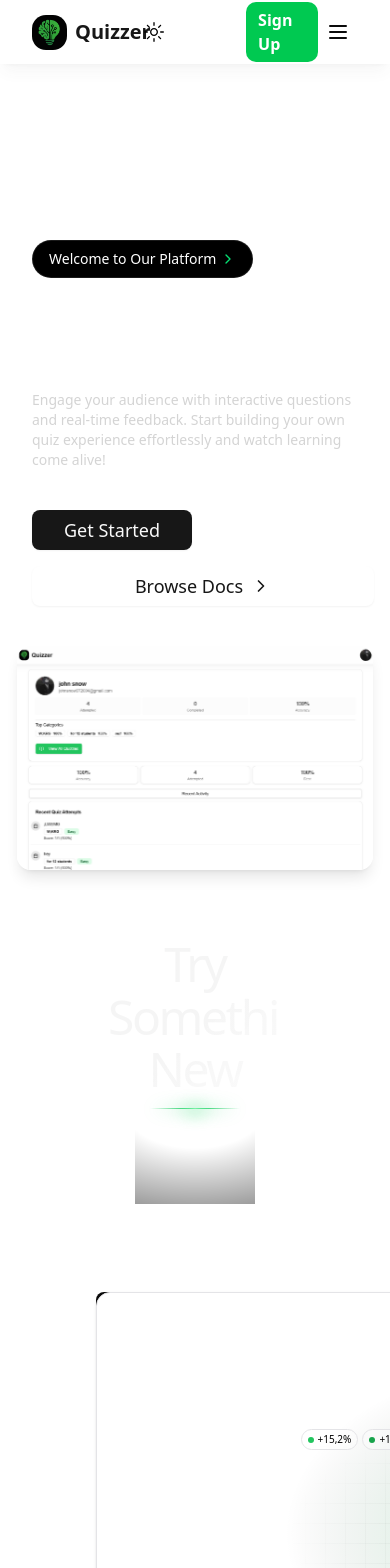
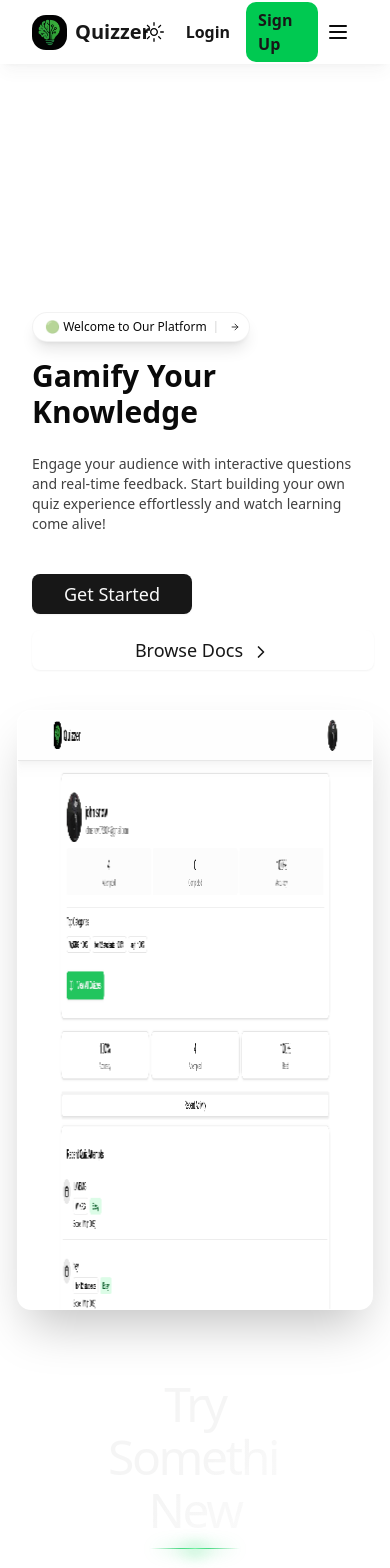
Before and after one commit to Dhruv7Tripathi/quizzer-template, a Next.js app: page / in a window 390 px wide. Shown: the top 1568 px of the page. Built offline with nearby package versions, Linux system fonts and the light colour scheme.

Commit message:
feat: enhance styling and layout across multiple components for improved user experience

```diff
--- a/app/globals.css
+++ b/app/globals.css
@@ -138,3 +138,9 @@
     @apply bg-background text-foreground;
   }
 }
+.perspective-1000 {
+  perspective: 1000px;
+}
+.rotate-y-6deg {
+  transform: rotateY(-6deg);
+}
--- a/components/landingpage/3d-pin.tsx
+++ b/components/landingpage/3d-pin.tsx
@@ -4,7 +4,7 @@ import { PinContainer } from "@/components/ui/3d-pin";
 
 export function AnimatedPin() {
   return (
-    <div className="h-[20rem]  w-full flex items-center justify-center bg-foreground dark:bg-neutral-950">
+    <div className="h-[20rem] rounded-xl w-full flex items-center justify-center bg-neutral-50 dark:bg-neutral-950">
       <PinContainer title="Explore Space" href="https://github.com/serafimcloud">
         <div className="flex flex-col p-2 tracking-tight text-slate-100/50 w-[24rem] h-[20rem] bg-gradient-to-b from-slate-800/50 to-slate-800/0 backdrop-blur-sm border border-slate-700/50 rounded-xl">
           <div className="flex items-center gap-2">
--- a/components/landingpage/card-status.tsx
+++ b/components/landingpage/card-status.tsx
@@ -24,7 +24,7 @@ export default function CardStatus() {
   };
 
   return (
-    <div className="w-full flex items-center justify-center bg-neutral-950">
+    <div className="w-full flex items-center justify-center bg-neutral-50 dark:bg-neutral-950">
       <AnimatedCardStatusList
         title="Fundamentals Demo"
         cards={CardsStatus}
--- a/components/landingpage/heroSection.tsx
+++ b/components/landingpage/heroSection.tsx
@@ -11,7 +11,7 @@ import {
 import { faqItems } from "@/contants";
 import Link from "next/link";
 import { FeatureSection } from "./feature";
-import { ChevronRight } from "lucide-react";
+import { ArrowRight, ChevronRight } from "lucide-react";
 import CtaSection from "./cta-section";
 import { PricingSection } from "@/components/ui/pricing";
 import { Testimonial } from "./testimonial";
@@ -75,26 +75,46 @@ export default function LandingPage() {
     //overflow-x-hidden
     <div className="min-h-screen  flex flex-col bg-white dark:bg-black text-white ">
       <main className="w-full min-h-screen py-16 sm:py-10 px-4 sm:px-6 ">
-        <div className="max-w-7xl w-full grid grid-cols-1 md:grid-cols-2 gap-10 items-center">
-
+        <div className="max-w-9xl w-full mt-18 grid grid-cols-1 md:grid-cols-2 gap-10 items-center">
           {/* Left Image */}
 
           {/* Right Content */}
-          <GridBeam className="sm:pl-16 pt-28 pl-4 flex items-start justify-start" >
-
+          <GridBeam className="sm:pl-16 pt-28 pl-4 flex items-start justify-start">
             <div className="w-full">
-              <div className="bg-black backdrop-blur-md rounded-full inline-flex items-center gap-1 px-4 py-2 mb-4 border border-white/10">
+              {/* <div className="bg-black backdrop-blur-md rounded-full inline-flex items-center gap-1 px-4 py-2 mb-4 border border-white/10">
           <span className="text-white text-sm">Welcome to Our Platform</span>
           <ChevronRight className="h-4 w-4 text-green-400" />
+        </div> */}
+              <Link
+                href="/#"
+                className="inline-flex mb-4 bg-white dark:bg-black backdrop-blur-sm group mx-auto w-fit items-center gap-2 sm:gap-4 rounded-full border border-border/50 p-1 pl-3 sm:pl-4 shadow-lg shadow-black/10 transition-all duration-300 dark:border-t-white/10 dark:shadow-zinc-950/50 hover:shadow-xl text-xs sm:text-sm"
+              >
+                <div className="flex items-center gap-1 sm:gap-2">
+                  {/* <Sparkles className="size-3 sm:size-4 text-primary" /> */}
+                  <span className="text-foreground font-medium">
+                    <span className="animate-pulse text-green-400">🟢 </span>
+                    Welcome to Our Platform
+                  </span>
                 </div>
+                <span className="dark:border-background block h-3 sm:h-4 w-0.5 border-l bg-border/50 dark:bg-zinc-600"></span>
 
-              <h1 className="text-3xl sm:text-4xl md:text-5xl font-bold text-white mb-6">
-                Gamify Your Knowledge
-              </h1>
+                <div className="bg-background/80 group-hover:bg-muted/80 size-5 sm:size-6 overflow-hidden rounded-full duration-500 backdrop-blur-sm">
+                  <div className="flex w-10 sm:w-12 -translate-x-1/2 duration-500 ease-in-out group-hover:translate-x-0">
+                    <span className="flex size-5 sm:size-6">
+                      <ArrowRight className="m-auto size-2.5 sm:size-3 text-primary" />
+                    </span>
+                    <span className="flex size-5 sm:size-6">
+                      <ArrowRight className="m-auto size-2.5 sm:size-3 text-primary" />
+                    </span>
+                  </div>
+                </div>
+              </Link>
 
-              <p className="text-sm sm:text-base text-neutral-300 max-w-2xl">
-                Engage your audience with interactive questions and real-time feedback.
-                Start building your own quiz experience effortlessly and watch learning come alive!
+              <h1 className="text-3xl sm:text-4xl md:text-5xl font-bold text-neutral-950 dark:text-neutral-50 mb-6">Gamify Your Knowledge</h1>
+
+              <p className="text-sm sm:text-base text-neutral-700 dark:text-neutral-300 max-w-lg">
+                Engage your audience with interactive questions and real-time feedback. Start building your own quiz
+                experience effortlessly and watch learning come alive!
               </p>
 
               <motion.div
@@ -116,11 +136,8 @@ export default function LandingPage() {
                   >
                     <Link href="/#" className="flex items-center">
                       Browse Docs
-                      <motion.span
-                        whileHover={{ x: 4 }}
-                        transition={{ type: "spring", stiffness: 300, damping: 20 }}
-                      >
-                        <ChevronRight className="ml-2 size-5 transition-transform group-hover:translate-x-3" />
+                      <motion.span whileHover={{ x: 4 }} transition={{ type: "spring", stiffness: 300, damping: 20 }}>
+                        <ChevronRight className="ml-2 mt-1 size-5 transition-transform group-hover:translate-x-3" />
                       </motion.span>
                     </Link>
                   </Button>
@@ -128,24 +145,31 @@ export default function LandingPage() {
               </motion.div>
             </div>
           </GridBeam>
-          <div className="w-full h-full flex items-center justify-center">
+          <div className="w-full h-full flex items-center justify-center  perspective-1000">
+            <div className="relative w-[700px] h-[600px]">
+              {/* Rotated image */}
               <Image
-              src="/hero.png" // ✅ replace with your actual image path (e.g., public/images/hero-quiz.png)
+                src="/hero.png"
                 alt="Quiz illustration"
-              width={600}
-              height={500}
-              className="rounded-xl aspect-[16/10] -rotate-y-6 shadow-lg object-cover"
+                fill
+                className="rounded-xl shadow-2xl border border-white/10 rotate-y-6deg"
                 priority
               />
+
+              {/* <div className="absolute bottom-0 left-0 w-full h-40 rounded-b-xl bg-gradient-to-t from-black/90 via-black/60 to-transparent z-10 pointer-events-none" /> */}
             </div>
           </div>
+
+
+        </div>
       </main>
+
 
       <div className="ml-24 mr-24" >
         <FeatureSection />
       </div>
       <section className=" py-16 mt-12 sm:py-20 bg-white dark:bg-black">
-        <div className="max-w-6xl mx-auto px-6 sm:px-12">
+        <div className="max-w-8xl mx-auto px-6 sm:px-12">
           <div className="text-center sm:text-left mb-12">
             <h1 className="text-3xl sm:text-4xl md:text-5xl font-bold mb-4">
               Testimonials
@@ -167,12 +191,12 @@ export default function LandingPage() {
         </div>
       </section>
 
-      <section className="w-full py-16 min-h-screen  sm:py-20 bg-black">
+      <section className="w-full py-16 min-h-screen  sm:py-20 bg-white dark:bg-black">
         <div className="mt-12">
 
           <div className="container px-4 sm:px-6 lg:px-8">
             <div className="text-center mb-12">
-              <h2 className="text-2xl sm:text-3xl font-serif md:text-4xl font-bold mb-4">
+              <h2 className="text-2xl text-neutral-950 dark:text-neutral-50 sm:text-3xl font-bold md:text-4xl mb-4">
                 FAQ's
               </h2>
             </div>
@@ -184,10 +208,10 @@ export default function LandingPage() {
             >
               {faqItems.map((item, index) => (
                 <AccordionItem key={index} value={`item-${index}`}>
-                  <AccordionTrigger className="text-left dark:hover:text-green-700  sm:text-lg font-medium py-4 text-white">
+                  <AccordionTrigger className="text-left dark:hover:text-green-700  sm:text-lg font-medium py-4 text-neutral-950  dark:text-white">
                     {item.question}
                   </AccordionTrigger>
-                  <AccordionContent className="text-sm sm:text-base text-gray-200 pb-4">
+                  <AccordionContent className="text-sm sm:text-base text-neutral-800 dark:text-neutral-200 pb-4">
                     {item.answer}
                   </AccordionContent>
                 </AccordionItem>
--- a/components/landingpage/navbar.tsx
+++ b/components/landingpage/navbar.tsx
@@ -40,7 +40,7 @@ const Navbar = () => {
               <Link
                 key={item.name}
                 href={item.href}
-                className="flex items-center text-white hover:text-green-400 transition-colors group"
+                className="flex items-center text-neutral-900 dark:text-white hover:text-green-400 transition-colors group"
               >
                 <span className="group-hover:underline">{item.name}</span>
               </Link>
@@ -48,12 +48,12 @@ const Navbar = () => {
           </div>
           <div className="flex items-center space-x-4">
             <Themetoggle />
-            <Link href={"/#"} className="text-white font-semibold rounded-3xl">
+            <Link href={"/#"} className="text-neutral-900 dark:text-white font-semibold rounded-3xl">
               Login
             </Link>
             <Link
               href={"/#"}
-              className="text-white font-semibold px-3 py-1.5 bg-green-500 hover:text-white transition-colors rounded-lg"
+              className="text-neutral-900 dark:text-white font-semibold px-3 py-1.5 bg-green-500 hover:text-white transition-colors rounded-lg"
             >
               Sign Up
             </Link>
--- a/components/landingpage/testimonial.tsx
+++ b/components/landingpage/testimonial.tsx
@@ -88,13 +88,11 @@ const Testimonial = () => {
   return (
     <div className="min-h-screen">
       {/* Example 1: Basic Carousel */}
-      <section className="py-12 max-w-9xl bg-white dark:bg-black">
-        <div className="max-w-5xl mx-auto px-4">
+      <section className="py-12  bg-white dark:bg-black">
+        <div className="max-w-7xl mx-auto px-4">
           <Carousel items={cards} />
         </div>
       </section>
-
-      {/* Example 2: Vintage Style */}
     </div>
   );
 };
```
Also changed, not shown: components/landingpage/cta-section.tsx (+2 -24 lines), components/landingpage/footer.tsx (+12 -21 lines), components/ui/feature-section.tsx (+5 -5 lines), components/ui/framework-agnostic.tsx (+2 -12 lines), components/ui/retro-testimonial.tsx (+7 -12 lines). Lines whose indentation alone changed are shown as unchanged.
